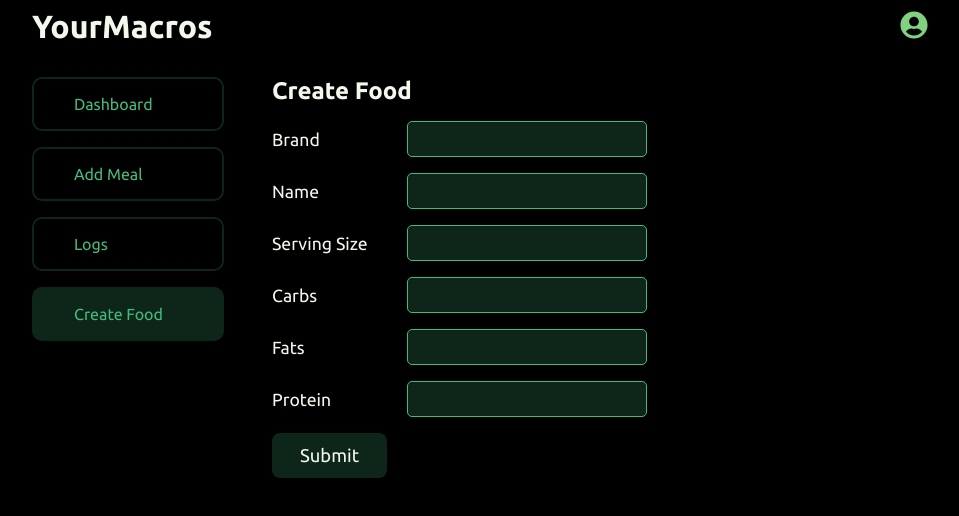
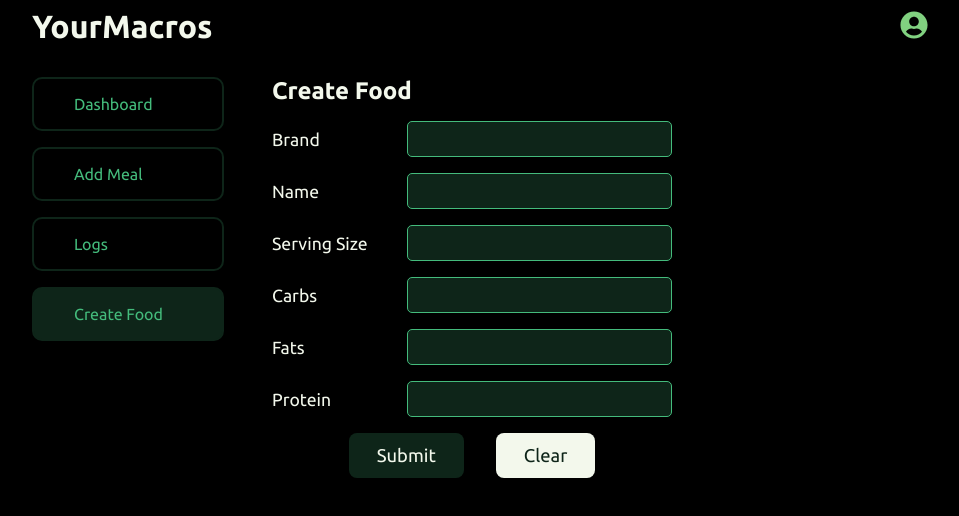
Before and after one commit to jonmico/your-macros, a React (Vite) app in the folder client/: page /create-food in a window 1280 px wide. Shown: the top 516 px of the page, without its empty margins (160-1119 px from the left). Built offline with nearby package versions, Linux system fonts and the light colour scheme; some icons are missing.

Commit message:
Try to fix some of the sizing with create food form. Work on moving more styling over to styled-components.

```diff
--- a/client/src/components/button/button.styled.tsx
+++ b/client/src/components/button/button.styled.tsx
@@ -1,12 +1,12 @@
 import styled from 'styled-components';
 
-export const Button = styled.button`
+export const PrimaryButton = styled.button`
   border: none;
   border-radius: 8px;
+  font-size: 1.15rem;
+  padding: 0.75rem 1.75rem;
   background-color: var(--secondary);
   color: var(--text);
-  font-size: 1.15rem;
-  padding: 0.75rem 1.75rem;
   cursor: pointer;
 
   transition: color 0.2s ease-in-out, background-color 0.2s ease-in-out;
@@ -24,3 +24,17 @@ export const Button = styled.button`
     outline: none;
   }
 `;
+
+export const SecondaryButton = styled(PrimaryButton)`
+  background-color: var(--text);
+  color: var(--secondary);
+
+  &:hover {
+    background-color: var(--secondary);
+    color: var(--white);
+  }
+
+  &:active {
+    background-color: var(--accent);
+  }
+`;
--- a/client/src/components/create-food-form/create-food-form.module.css
+++ b/client/src/components/create-food-form/create-food-form.module.css
@@ -1,10 +1,3 @@
-.form {
-  display: flex;
-  flex-direction: column;
-  padding-top: 1rem;
-  gap: 1rem;
-}
-
 .formField {
   display: flex;
   align-items: center;
@@ -19,7 +12,8 @@
 
 .formInput {
   height: 2.25rem;
-  width: 15rem;
+
+  width: 100%;
   padding: 0.25rem 0.5rem;
 
   border-radius: 5px;
--- /dev/null
+++ b/client/src/components/create-food-form/create-food-form.styled.tsx
@@ -0,0 +1,17 @@
+import styled from 'styled-components';
+
+export const StyledForm = styled.form`
+  display: flex;
+  flex-direction: column;
+  padding-top: 1rem;
+  gap: 1rem;
+  width: 60%;
+  min-width: 25rem;
+  max-width: 30rem;
+`;
+
+export const ButtonContainer = styled.div`
+  display: flex;
+  justify-content: center;
+  gap: 2rem;
+`;
--- a/client/src/components/create-food-form/create-food-form.tsx
+++ b/client/src/components/create-food-form/create-food-form.tsx
@@ -1,6 +1,7 @@
 import { useState } from 'react';
-import { Button } from '../button/button.styled';
+import { PrimaryButton, SecondaryButton } from '../button/button.styled';
 import styles from './create-food-form.module.css';
+import { ButtonContainer, StyledForm } from './create-food-form.styled';
 
 export default function CreateFoodForm() {
   const [name, setName] = useState('');
@@ -15,7 +16,7 @@ export default function CreateFoodForm() {
   }
 
   return (
-    <form onSubmit={handleSubmit} className={styles.form}>
+    <StyledForm onSubmit={handleSubmit}>
       <div className={styles.formField}>
         <label className={styles.formLabel} htmlFor='brand'>
           Brand
@@ -52,9 +53,10 @@ export default function CreateFoodForm() {
         </label>
         <input className={styles.formInput} id={'protein'} type='number' />
       </div>
-      <div>
-        <Button>Submit</Button>
-      </div>
-    </form>
+      <ButtonContainer>
+        <PrimaryButton>Submit</PrimaryButton>
+        <SecondaryButton>Clear</SecondaryButton>
+      </ButtonContainer>
+    </StyledForm>
   );
 }
```
